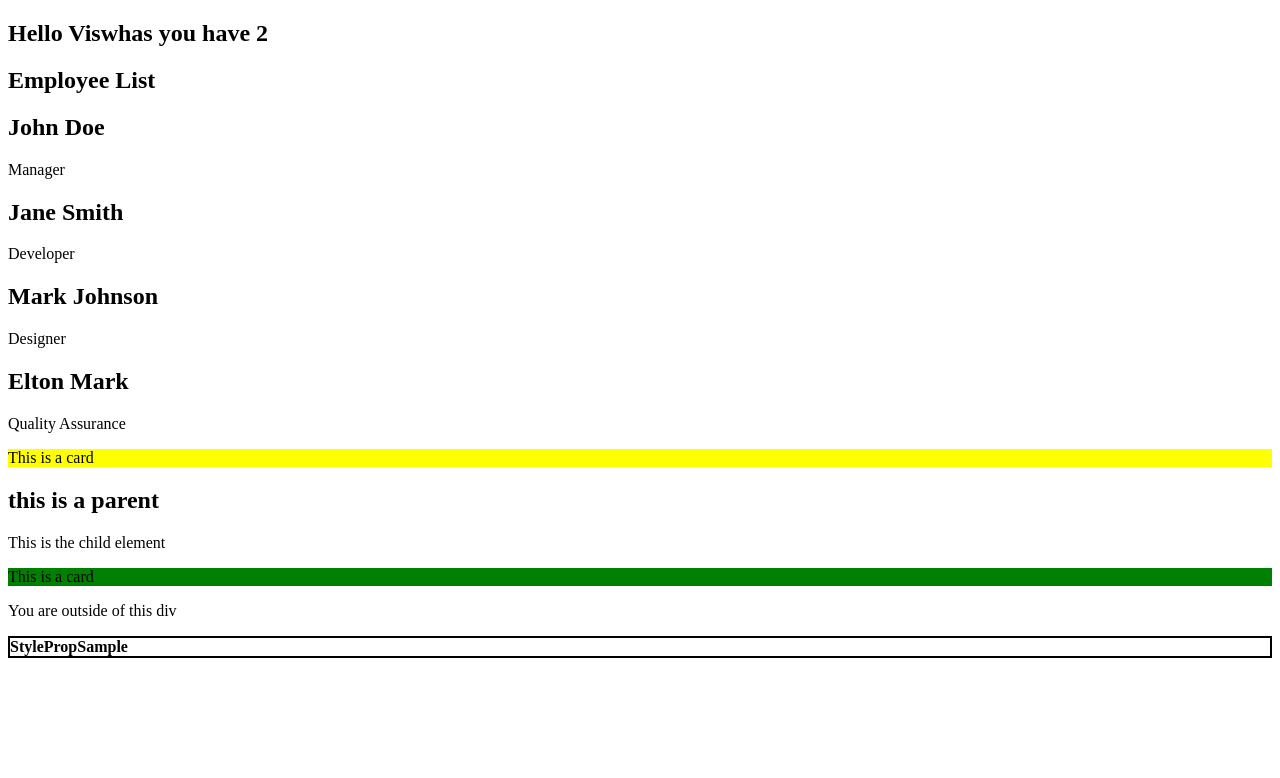
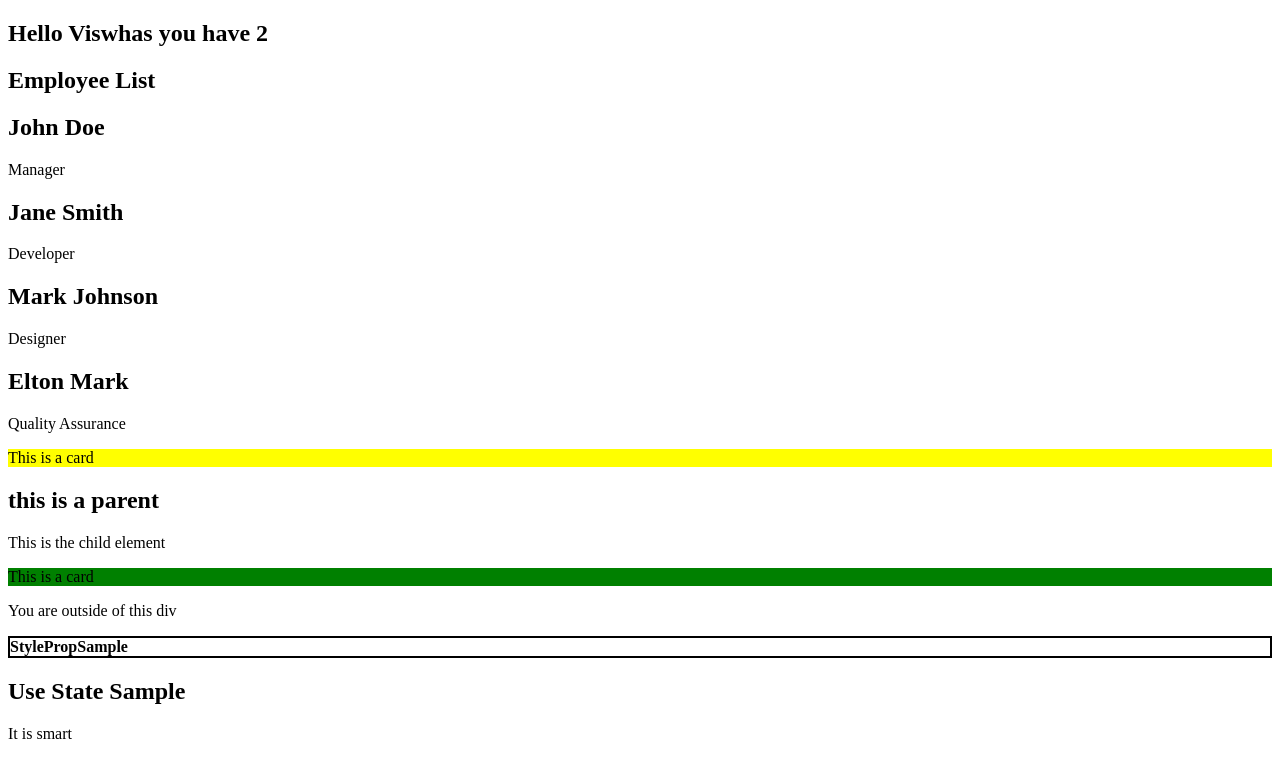
Before and after one commit to Shubamium/ReactTSCExample, a React (Vite) app: page / in a window 1280 px wide. Shown: the top 778 px of the page. Built offline with nearby package versions, Linux system fonts and the light colour scheme.

Commit message:
Add useState example

```diff
--- a/src/App.tsx
+++ b/src/App.tsx
@@ -4,6 +4,7 @@ import Greet from "./components/Greet";
 import ParentComponent from "./components/ParentComponent";
 import PeopleList, { Employee } from "./components/PeopleList";
 import StylePropSample from "./components/StylePropSample";
+import UseStateSample from "./components/UseStateSample";
 
 function App() {
   const employees: Employee[] = [
@@ -58,6 +59,9 @@ function App() {
       <StylePropSample
         styles={{ border: "2px solid black", fontWeight: "bold" }}
       />
+
+      {/* UseState Hooks*/}
+      <UseStateSample />
     </main>
   );
 }
--- /dev/null
+++ b/src/components/UseStateSample.tsx
@@ -0,0 +1,11 @@
+import { useState } from "react";
+
+export default function UseStateSample() {
+  const [isSmart, setSmart] = useState<boolean | null>(true);
+  return (
+    <div>
+      <h2>Use State Sample</h2>
+      {isSmart ? <p>It is smart</p> : <p>It isn't smart</p>}
+    </div>
+  );
+}
```
